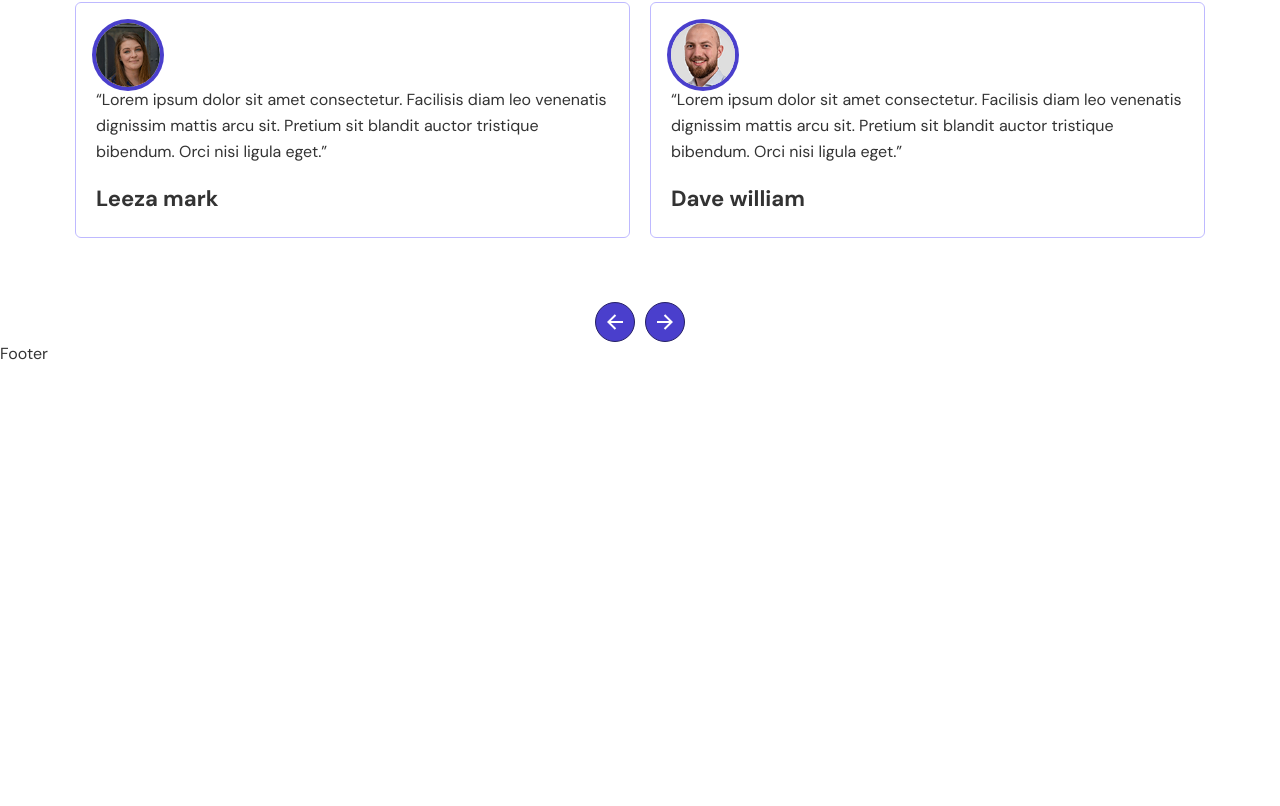
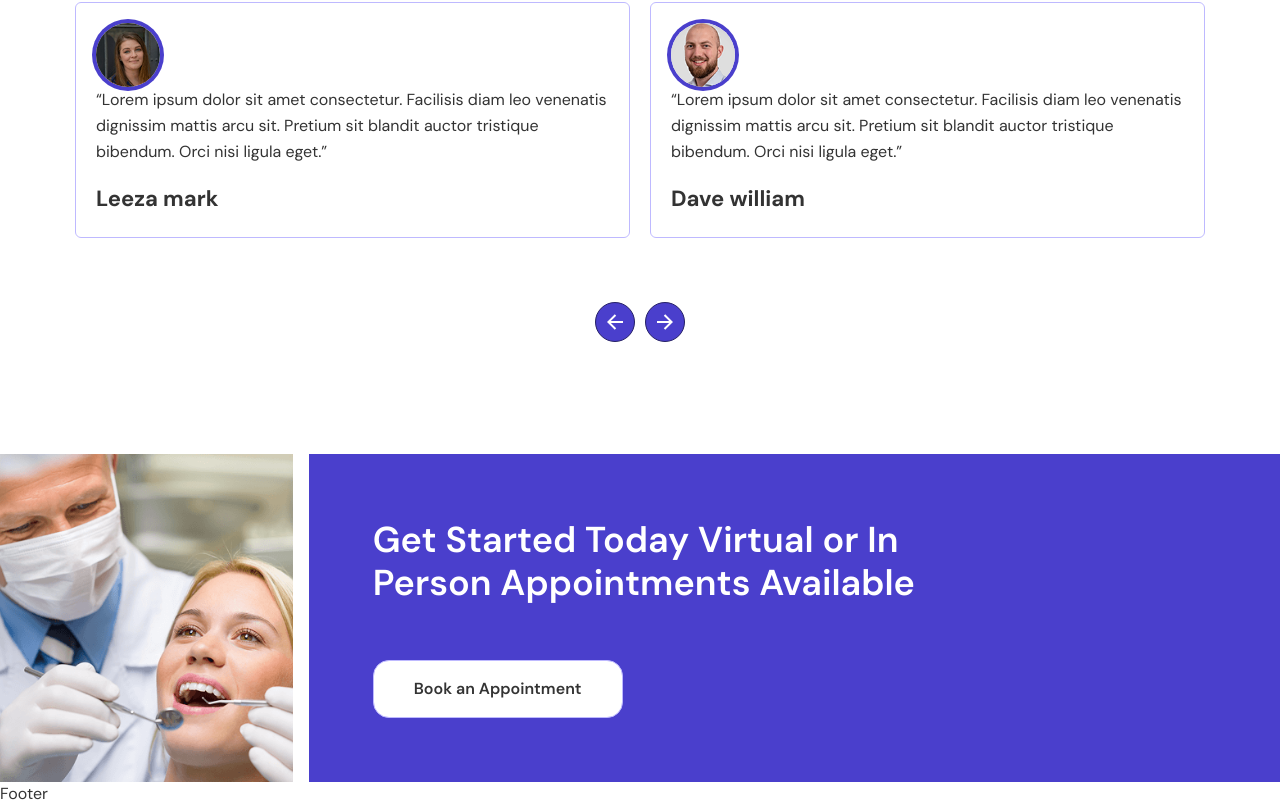
Before and after one commit to fahrypratama17/Project_Next, a Next.js app in the folder dentora/: page / in a window 1280 px wide. Shown: the part 2456-3262 px from the top of the page. Before the commit the page ends 2822 px from the top, so only its background shows below. Built offline with nearby package versions, Linux system fonts and the light colour scheme.

Commit message:
add Cta component and integrate it into the home page

```diff
--- a/dentora/app/page.tsx
+++ b/dentora/app/page.tsx
@@ -3,6 +3,7 @@ import Image from "next/image";
 import { servicesSecItems } from "@/data/data";
 import ServicesCard from "@/components/ServicesCard";
 import Testimonials from "@/components/Testimonials";
+import Cta from "@/components/Cta";
 
 export default function Home() {
   return (
@@ -134,6 +135,11 @@ export default function Home() {
       <section className="section">
         <Testimonials />
       </section>
+
+      {/* CTA */}
+      <section className="section">
+        <Cta />
+      </section>
     </>
   );
 }
--- /dev/null
+++ b/dentora/components/Cta.tsx
@@ -0,0 +1,27 @@
+import Image from "next/image";
+
+const Cta = () => {
+  return (
+    <div className="flex flex-col sm:flex-row sm:gap-4">
+      <div>
+        <Image
+          src={"/images/cta-img.png"}
+          alt={"cta image"}
+          width={400}
+          height={400}
+          className="h-full object-cover"
+        />
+      </div>
+      <div className="bg-primary-600 w-full p-16 text-white">
+        <h2 className="title max-w-xl">
+          Get Started Today Virtual or In Person Appointments Available
+        </h2>
+        <button className="secondary-btn mt-11 rounded-2xl bg-white font-semibold text-black/80 transition-colors hover:bg-white/90 lg:mt-14">
+          Book an Appointment
+        </button>
+      </div>
+    </div>
+  );
+};
+
+export default Cta;
```
